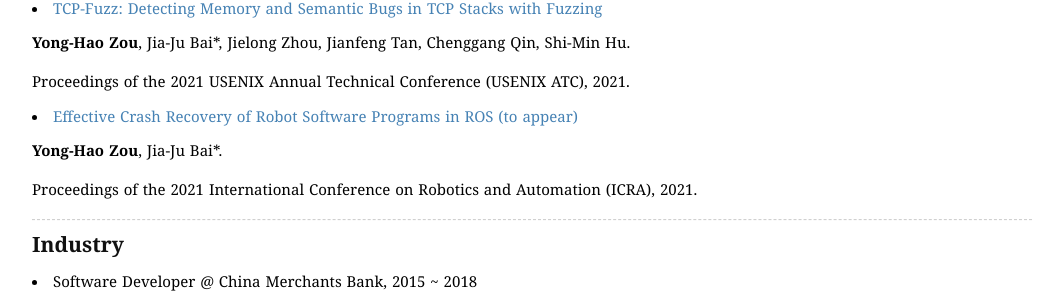
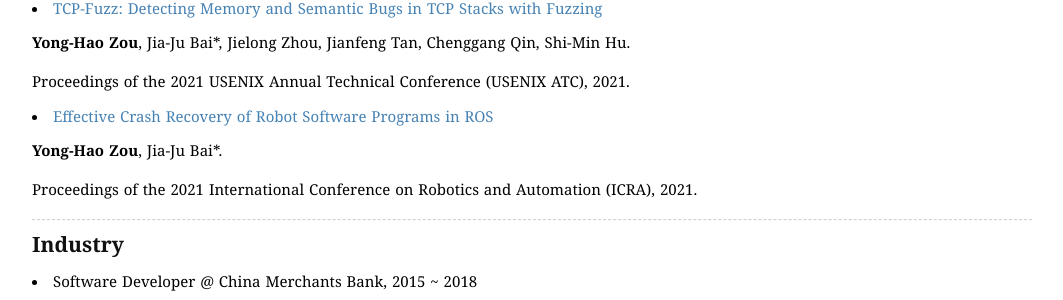
Before and after one commit to zouyonghao/zouyonghao.github.io, a Jekyll site: the page built from index.md, in a window 1280 px wide. Shown: the part 436-736 px from the top of the page, without its empty margins (108-1171 px from the left). Built offline with Jekyll 4.4.1, drawn with Linux system fonts in a browser that asks for light colours.

Commit message:
Update home.html

```diff
--- a/_layouts/home.html
+++ b/_layouts/home.html
@@ -62,7 +62,7 @@
                     <p>Proceedings of the 2021 USENIX Annual Technical Conference (USENIX ATC), 2021.</p>
 
                     <ul>
-                        <li><a href="https://www.ieee-icra.org/index.aspx">Effective Crash Recovery of Robot Software Programs in ROS (to appear)</a></li>
+                        <li><a href="https://ieeexplore.ieee.org/document/9560876">Effective Crash Recovery of Robot Software Programs in ROS</a></li>
                     </ul>
                     <p><b>Yong-Hao Zou</b>, Jia-Ju Bai*.</p>
                     <p>Proceedings of the 2021 International Conference on Robotics and Automation (ICRA), 2021.</p>
```
